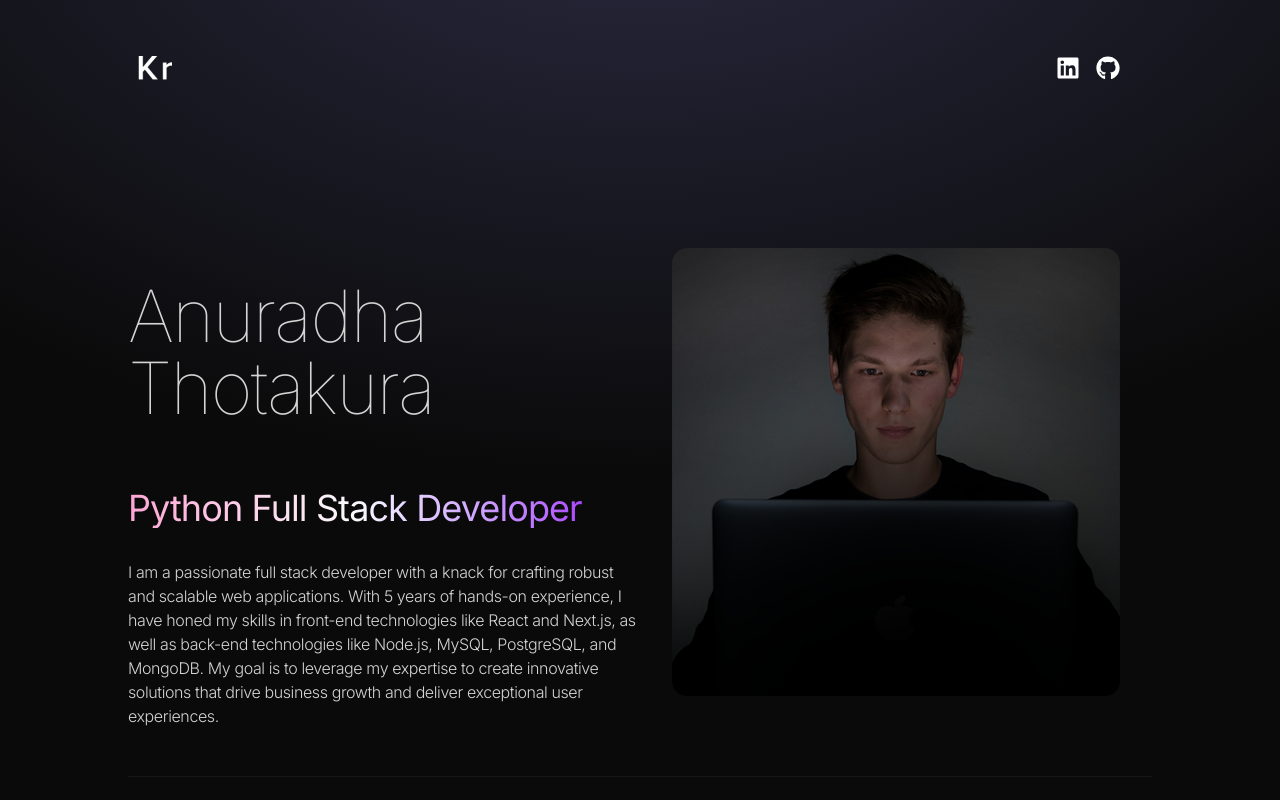
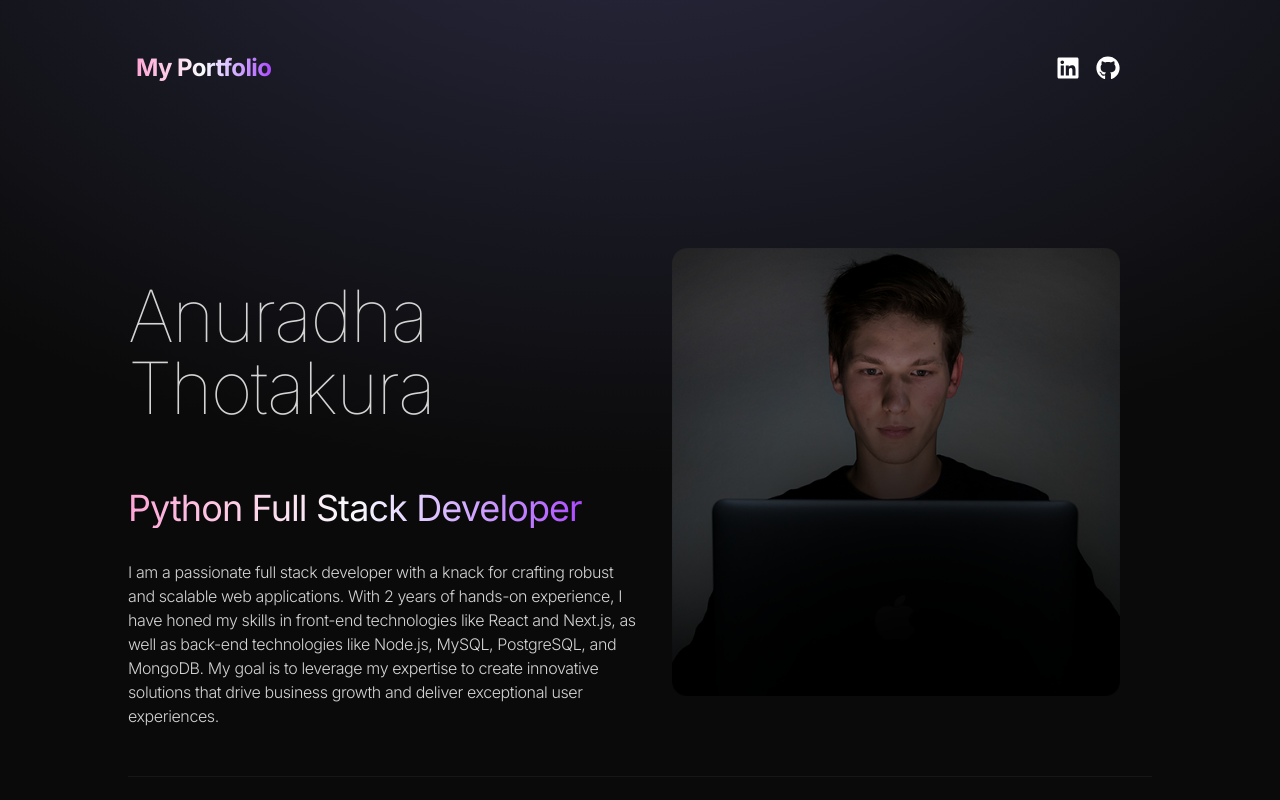
Before and after one commit to LeelaMohan217/portfolio, a React (Vite) app: page / in a window 1280 px wide. Shown: the top 800 px of the page. Built offline with nearby package versions, Linux system fonts and the light colour scheme.

Commit message:
few changes added

```diff
--- a/src/components/Contact.jsx
+++ b/src/components/Contact.jsx
@@ -1,6 +1,5 @@
 import React from "react";
 import { CONTACT } from "../constants";
-
 import { motion } from "framer-motion";
 
 const Contact = () => {
--- a/src/components/Navbar.jsx
+++ b/src/components/Navbar.jsx
@@ -8,7 +8,10 @@ const Navbar = () => {
     <>
       <nav className="mb-20 flex items-center justify-between py-6">
         <div className="flex flex-shrink-0 items-center">
-          <img className="mx-2 w-10" src={logo} alt="logo" />
+          <p className="mx-2 font-bold text-2xl bg-gradient-to-r from-pink-300 via-slate-50 to-purple-500 bg-clip-text tracking-tight text-transparent">
+            My Portfolio
+          </p>
+          {/* <img className="mx-2 w-10" src={logo} alt="logo" /> */}
         </div>
         <div className="flex m-8 items-center justify-center gap-4 text-2xl text-white">
           <FaLinkedin />
--- a/src/constants/index.js
+++ b/src/constants/index.js
@@ -3,7 +3,7 @@ import project2 from "../assets/projects/project-2.jpg";
 import project3 from "../assets/projects/project-3.jpg";
 import project4 from "../assets/projects/project-4.jpg";
 
-export const HERO_CONTENT = `I am a passionate full stack developer with a knack for crafting robust and scalable web applications. With 5 years of hands-on experience, I have honed my skills in front-end technologies like React and Next.js, as well as back-end technologies like Node.js, MySQL, PostgreSQL, and MongoDB. My goal is to leverage my expertise to create innovative solutions that drive business growth and deliver exceptional user experiences.`;
+export const HERO_CONTENT = `I am a passionate full stack developer with a knack for crafting robust and scalable web applications. With 2 years of hands-on experience, I have honed my skills in front-end technologies like React and Next.js, as well as back-end technologies like Node.js, MySQL, PostgreSQL, and MongoDB. My goal is to leverage my expertise to create innovative solutions that drive business growth and deliver exceptional user experiences.`;
 
 export const ABOUT_TEXT = `I am a dedicated and versatile full stack developer with a passion for creating efficient and user-friendly web applications. With 5 years of professional experience, I have worked with a variety of technologies, including React, Next.js, Node.js, MySQL, PostgreSQL, and MongoDB. My journey in web development began with a deep curiosity for how things work, and it has evolved into a career where I continuously strive to learn and adapt to new challenges. I thrive in collaborative environments and enjoy solving complex problems to deliver high-quality solutions. Outside of coding, I enjoy staying active, exploring new technologies, and contributing to open-source projects.`;
 
@@ -70,7 +70,7 @@ export const PROJECTS = [
 ];
 
 export const CONTACT = {
-  address: "767 Fifth Avenue, New York, NY 10153 ",
-  phoneNo: "+12 4555 666 00 ",
+  address: "Guntur, India",
+  phoneNo: "+91 9876-5432-10 ",
   email: "me@example.com",
 };
```
